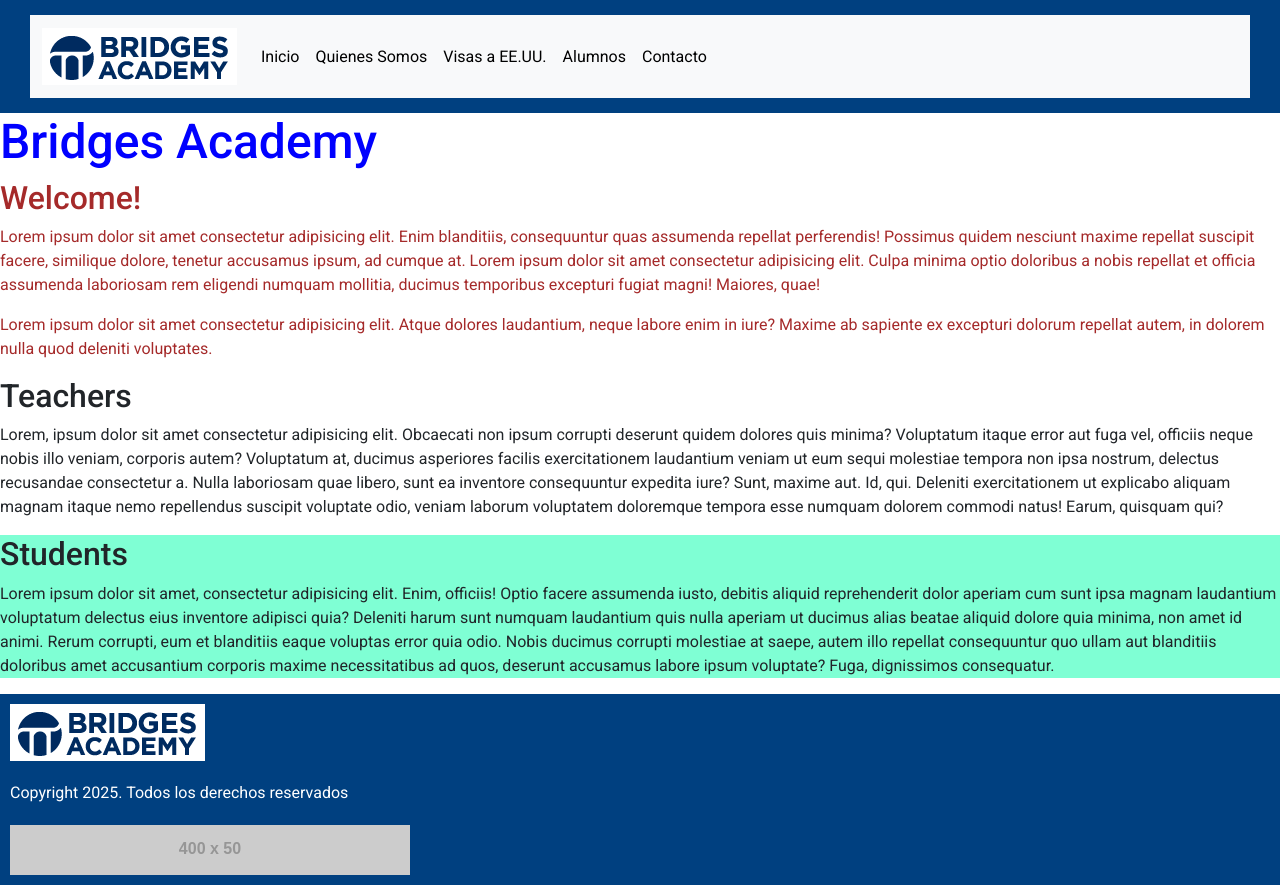
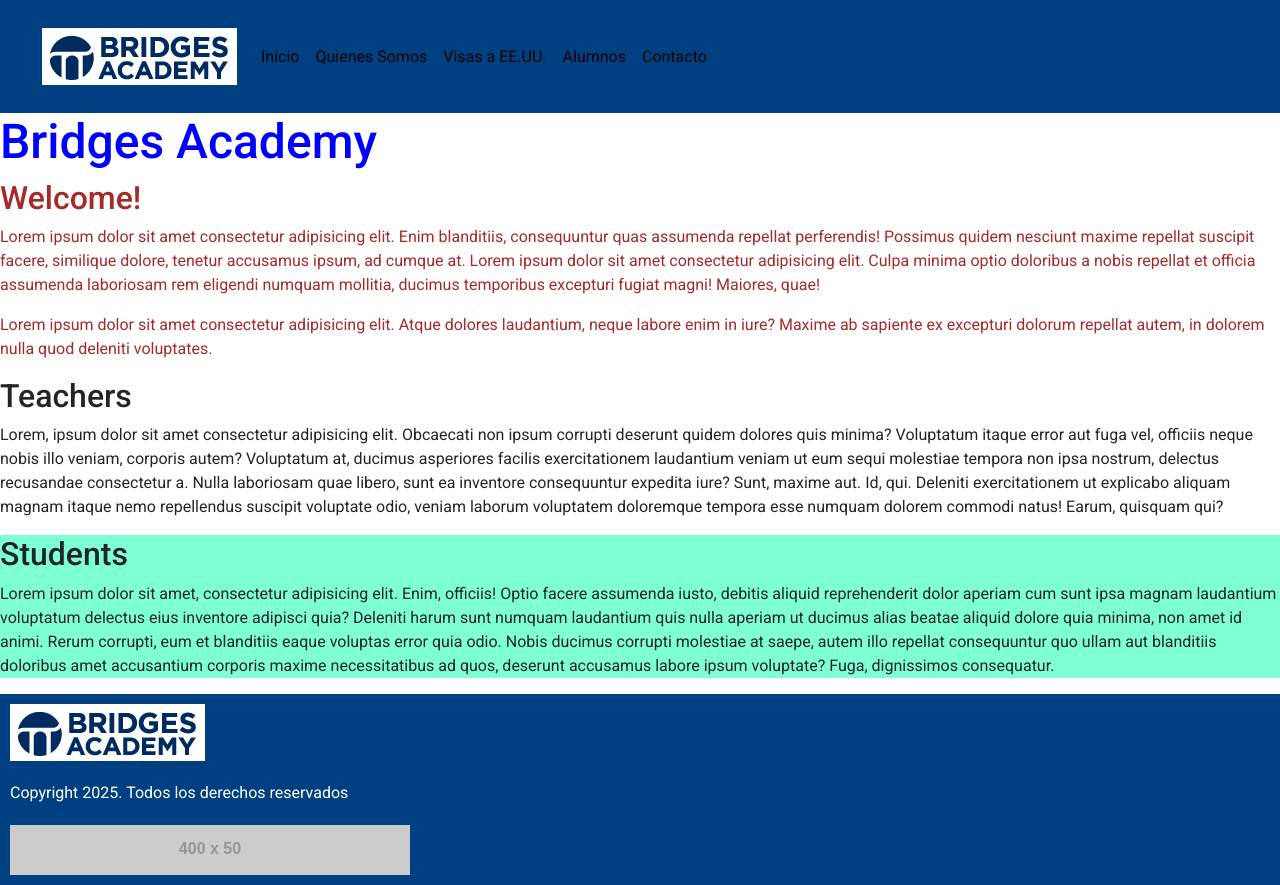
Before and after one commit to juamag/repo-bridgesAcademy, a plain HTML site: page index.html in a window 1280 px wide. Drawn offline with nearby package versions, Linux system fonts and the light colour scheme; placeholder pictures from the web are drawn by us.

Commit message:
cambié una clase de bootstrap en la nav del index

```diff
--- a/index.html
+++ b/index.html
@@ -11,7 +11,7 @@
 </head>
 <body>
     <header>
-        <nav class="navbar navbar-expand-lg bg-body-tertiary">
+        <nav class="navbar navbar-expand-lg bd-navbar">
             <div class="container-fluid">
                 <a class="navbar-brand" href="#">
                     <img src="./images/logo.png" alt="Bridges Academy">
```
